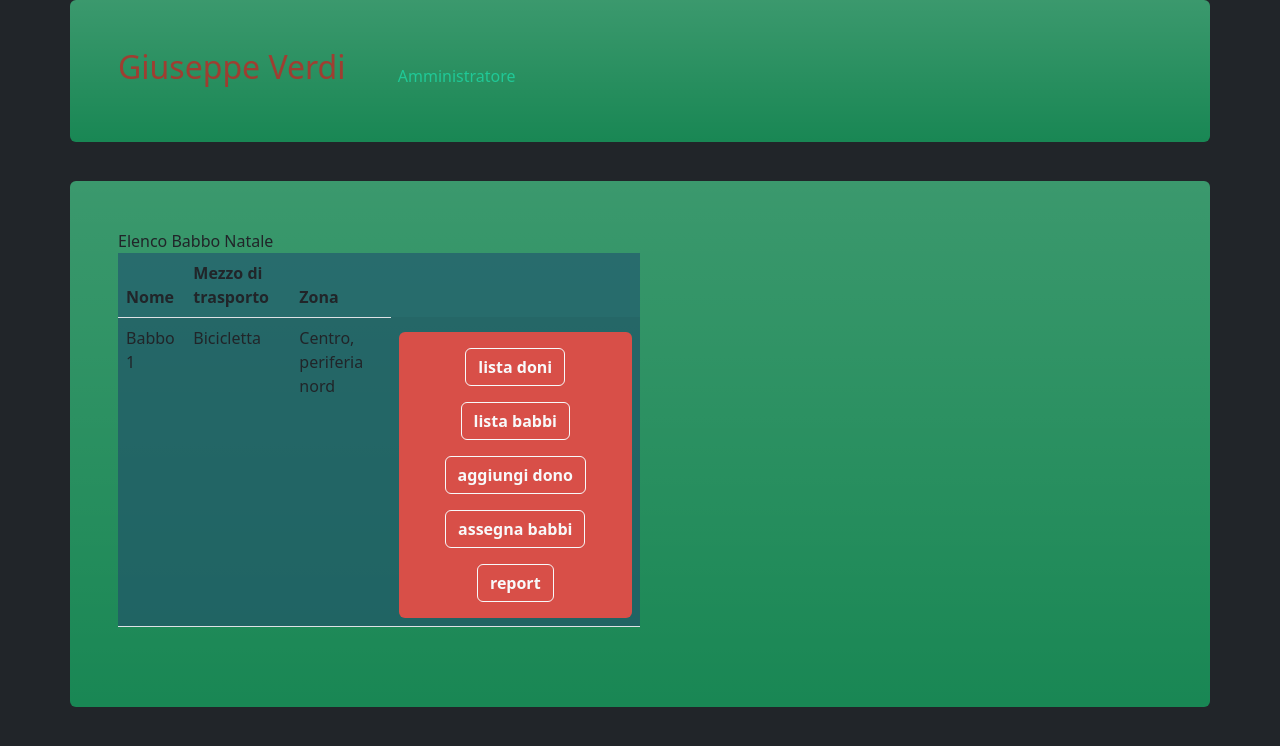
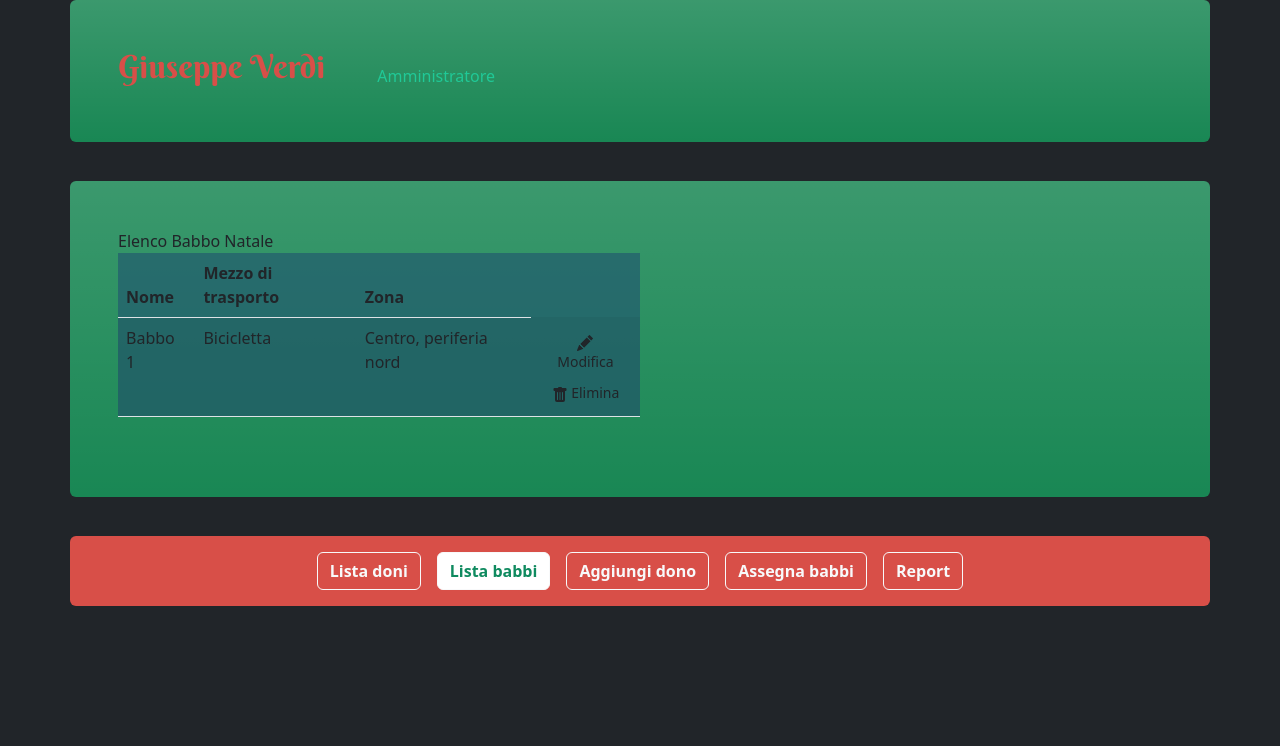
Before and after one commit to Lacrosser/BabboNatale, a plain HTML site: page PROGETTO_BABBO/pages/listaBabbi.html in a window 1280 px wide. Drawn offline with nearby package versions, Linux system fonts and the light colour scheme.

Commit message:
button e title

```diff
--- a/PROGETTO_BABBO/css/style.css
+++ b/PROGETTO_BABBO/css/style.css
@@ -1,7 +1,7 @@
 .title{
   font-family: 'Berkshire Swash', cursive;
   /* color: rgba(255, 0, 0, .7); */
-  color:#e17772;
+  color:#d84f48;
 }
 
 .spazioBtn{
@@ -42,3 +42,8 @@
  .sfondo-tab{
   background-color: #235e6fbe;
  }
+
+ .btnSelected{
+  background: white;
+  color: #0F8A5F;
+ }
--- a/PROGETTO_BABBO/pages/aggiungiDono.html
+++ b/PROGETTO_BABBO/pages/aggiungiDono.html
@@ -8,6 +8,9 @@
     <title>Document</title>
     <link href="https://cdn.jsdelivr.net/npm/bootstrap@5.2.3/dist/css/bootstrap.min.css" rel="stylesheet"
         integrity="sha384-rbsA2VBKQhggwzxH7pPCaAqO46MgnOM80zW1RWuH61DGLwZJEdK2Kadq2F9CUG65" crossorigin="anonymous">
+    <link rel="preconnect" href="https://fonts.googleapis.com">
+    <link rel="preconnect" href="https://fonts.gstatic.com" crossorigin>
+    <link href="https://fonts.googleapis.com/css2?family=Berkshire+Swash&display=swap" rel="stylesheet">
     <link rel="stylesheet" href="https://cdn.jsdelivr.net/npm/bootstrap-icons@1.10.2/font/bootstrap-icons.css">
     <link rel="stylesheet" href="../css/style.css">
     <link rel="stylesheet" href="../css/icone.css">
@@ -21,8 +24,8 @@
     <header id="headerBenvenuto" class="container text-secondary  bg-success bg-gradient bg-opacity-100 p-5 rounded">
         <div id="headerUtenteTitolo" class="d-flex ">
 
-            <h2 id="nomeUser" class="" style="color: #c92020ba; ">Giuseppe Verdi</h2>
-            <h3 id="titolo"
+            <h2 id="nomeUser" class="title" ">Giuseppe Verdi</h2>
+            <h3 id=" titolo"
                 style="color: #20c997; font-size: 1rem; padding-left: 5%; display: flex; align-items: flex-end;">
                 Amministratore</h3>
         </div>
@@ -99,11 +102,13 @@
 
     <footer id="footer" class=" bgButton container text-secondary spazioBtn p-2 rounded ">
         <div id="btnBox" class="d-flex flex-wrap justify-content-center">
-            <a class="btn btn-outline-light mx-2 my-2 fw-bold" href="#" role="button">lista doni</a>
-            <a class="btn btn-outline-light mx-2 my-2 fw-bold" href="#" role="button">lista babbi</a>
-            <a class="btn btn-outline-light mx-2 my-2 fw-bold" href="#" role="button">aggiungi dono</a>
-            <a class="btn btn-outline-light mx-2 my-2 fw-bold" href="#" role="button">assegna babbi</a>
-            <a class="btn btn-outline-light mx-2 my-2 fw-bold" href="#" role="button">report</a>
+            <a class="btn btn-outline-light mx-2 my-2 fw-bold " href="./listaDoni.html" role="button">Lista doni</a>
+            <a class="btn btn-outline-light mx-2 my-2 fw-bold" href="./listaBabbi.html" role="button">Lista babbi</a>
+            <a class="btn btn-outline-light mx-2 my-2 fw-bold btnSelected" href="./aggiungiDono.html"
+                role="button">Aggiungi dono</a>
+            <a class="btn btn-outline-light mx-2 my-2 fw-bold" href="./assegnaBabbi.html" role="button">Assegna
+                babbi</a>
+            <a class="btn btn-outline-light mx-2 my-2 fw-bold" href="./report.html" role="button">Report</a>
         </div>
     </footer>
 
--- a/PROGETTO_BABBO/pages/listaBabbi.html
+++ b/PROGETTO_BABBO/pages/listaBabbi.html
@@ -8,6 +8,9 @@
     <title>Document</title>
     <link href="https://cdn.jsdelivr.net/npm/bootstrap@5.2.3/dist/css/bootstrap.min.css" rel="stylesheet"
         integrity="sha384-rbsA2VBKQhggwzxH7pPCaAqO46MgnOM80zW1RWuH61DGLwZJEdK2Kadq2F9CUG65" crossorigin="anonymous">
+    <link rel="preconnect" href="https://fonts.googleapis.com">
+    <link rel="preconnect" href="https://fonts.gstatic.com" crossorigin>
+    <link href="https://fonts.googleapis.com/css2?family=Berkshire+Swash&display=swap" rel="stylesheet">
     <link rel="stylesheet" href="https://cdn.jsdelivr.net/npm/bootstrap-icons@1.10.2/font/bootstrap-icons.css">
     <link rel="stylesheet" href="../css/style.css">
     <link rel="stylesheet" href="../css/icone.css">
@@ -20,7 +23,7 @@
     <header id="headerBenvenuto" class="container text-secondary  bg-success bg-gradient bg-opacity-100 p-5 rounded">
         <div id="headerUtenteTitolo" class="d-flex ">
 
-            <h2 id="nomeUser" class="" style="color: #c92020ba; ">Giuseppe Verdi</h2>
+            <h2 id="nomeUser" class="title">Giuseppe Verdi</h2>
             <h3 id="titolo"
                 style="color: #20c997; font-size: 1rem; padding-left: 5%; display: flex; align-items: flex-end;">
                 Amministratore</h3>
@@ -52,7 +55,38 @@
                         <td>Centro, periferia nord</td>
                         <td class="text-center">
                             <form action="modifica" class="action">
+                                <input type="text" hidden value="">
+                                <button type="button" class="btn btn-sm">
 
+                                    <svg xmlns="http://www.w3.org/2000/svg" width="16" height="16" fill="currentColor"
+                                        class="bi bi-pencil-fill icon" viewBox="0 0 16 16">
+                                        <path
+                                            d="M12.854.146a.5.5 0 0 0-.707 0L10.5 1.793 14.207 5.5l1.647-1.646a.5.5 0 0 0 0-.708l-3-3zm.646 6.061L9.793 2.5 3.293 9H3.5a.5.5 0 0 1 .5.5v.5h.5a.5.5 0 0 1 .5.5v.5h.5a.5.5 0 0 1 .5.5v.5h.5a.5.5 0 0 1 .5.5v.207l6.5-6.5zm-7.468 7.468A.5.5 0 0 1 6 13.5V13h-.5a.5.5 0 0 1-.5-.5V12h-.5a.5.5 0 0 1-.5-.5V11h-.5a.5.5 0 0 1-.5-.5V10h-.5a.499.499 0 0 1-.175-.032l-.179.178a.5.5 0 0 0-.11.168l-2 5a.5.5 0 0 0 .65.65l5-2a.5.5 0 0 0 .168-.11l.178-.178z" />
+                                    </svg>
+
+                                    Modifica
+                                </button>
+                            </form>
+                            <form action="elimina" class="action">
+
+                                <input type="text" hidden value="">
+                                <button type="button" class="btn btn-sm">
+
+                                    <svg xmlns="http://www.w3.org/2000/svg" width="16" height="16" fill="currentColor"
+                                        class="bi bi-trash-fill icon" viewBox="0 0 16 16">
+                                        <path
+                                            d="M2.5 1a1 1 0 0 0-1 1v1a1 1 0 0 0 1 1H3v9a2 2 0 0 0 2 2h6a2 2 0 0 0 2-2V4h.5a1 1 0 0 0 1-1V2a1 1 0 0 0-1-1H10a1 1 0 0 0-1-1H7a1 1 0 0 0-1 1H2.5zm3 4a.5.5 0 0 1 .5.5v7a.5.5 0 0 1-1 0v-7a.5.5 0 0 1 .5-.5zM8 5a.5.5 0 0 1 .5.5v7a.5.5 0 0 1-1 0v-7A.5.5 0 0 1 8 5zm3 .5v7a.5.5 0 0 1-1 0v-7a.5.5 0 0 1 1 0z" />
+                                    </svg>
+
+                                    Elimina
+                                </button>
+
+                            </form>
+                        </td>
+                    </tr>
+                </tbody>
+            </table>
+        </div>
 
 
 
@@ -65,11 +99,11 @@
 
     <footer id="footer" class=" bgButton container text-secondary spazioBtn p-2 rounded ">
         <div id="btnBox" class="d-flex flex-wrap justify-content-center">
-            <a class="btn btn-outline-light mx-2 my-2 fw-bold" href="#" role="button">lista doni</a>
-            <a class="btn btn-outline-light mx-2 my-2 fw-bold" href="#" role="button">lista babbi</a>
-            <a class="btn btn-outline-light mx-2 my-2 fw-bold" href="#" role="button">aggiungi dono</a>
-            <a class="btn btn-outline-light mx-2 my-2 fw-bold" href="#" role="button">assegna babbi</a>
-            <a class="btn btn-outline-light mx-2 my-2 fw-bold" href="#" role="button">report</a>
+            <a class="btn btn-outline-light mx-2 my-2 fw-bold " href="./listaDoni.html" role="button">Lista doni</a>
+            <a class="btn btn-outline-light mx-2 my-2 fw-bold btnSelected" href="./listaBabbi.html" role="button">Lista babbi</a>
+            <a class="btn btn-outline-light mx-2 my-2 fw-bold" href="./aggiungiDono.html" role="button">Aggiungi dono</a>
+            <a class="btn btn-outline-light mx-2 my-2 fw-bold" href="./assegnaBabbi.html" role="button">Assegna babbi</a>
+            <a class="btn btn-outline-light mx-2 my-2 fw-bold" href="./report.html" role="button">Report</a>
         </div>
     </footer>
 
```
Also changed, not shown: PROGETTO_BABBO/pages/assegnaBabbi.html (+9 -7 lines), PROGETTO_BABBO/pages/benvenuto.html (+4 -4 lines), PROGETTO_BABBO/pages/consegneBabbo.html (+6 -3 lines), PROGETTO_BABBO/pages/homeAdmin.html (+5 -2 lines), PROGETTO_BABBO/pages/listaDoni.html (+9 -6 lines), PROGETTO_BABBO/pages/report.html (+9 -6 lines), PROGETTO_BABBO/pages/reportBabbo.html (+6 -3 lines).
